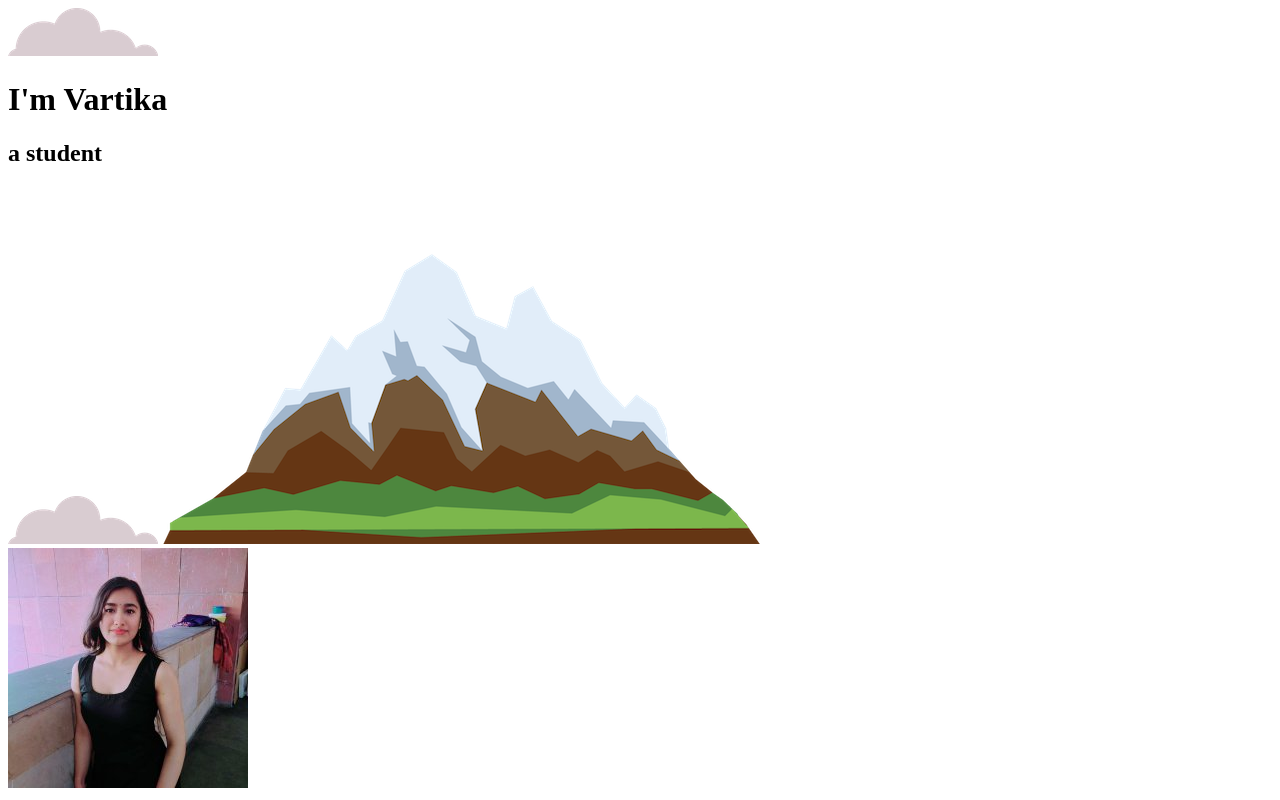
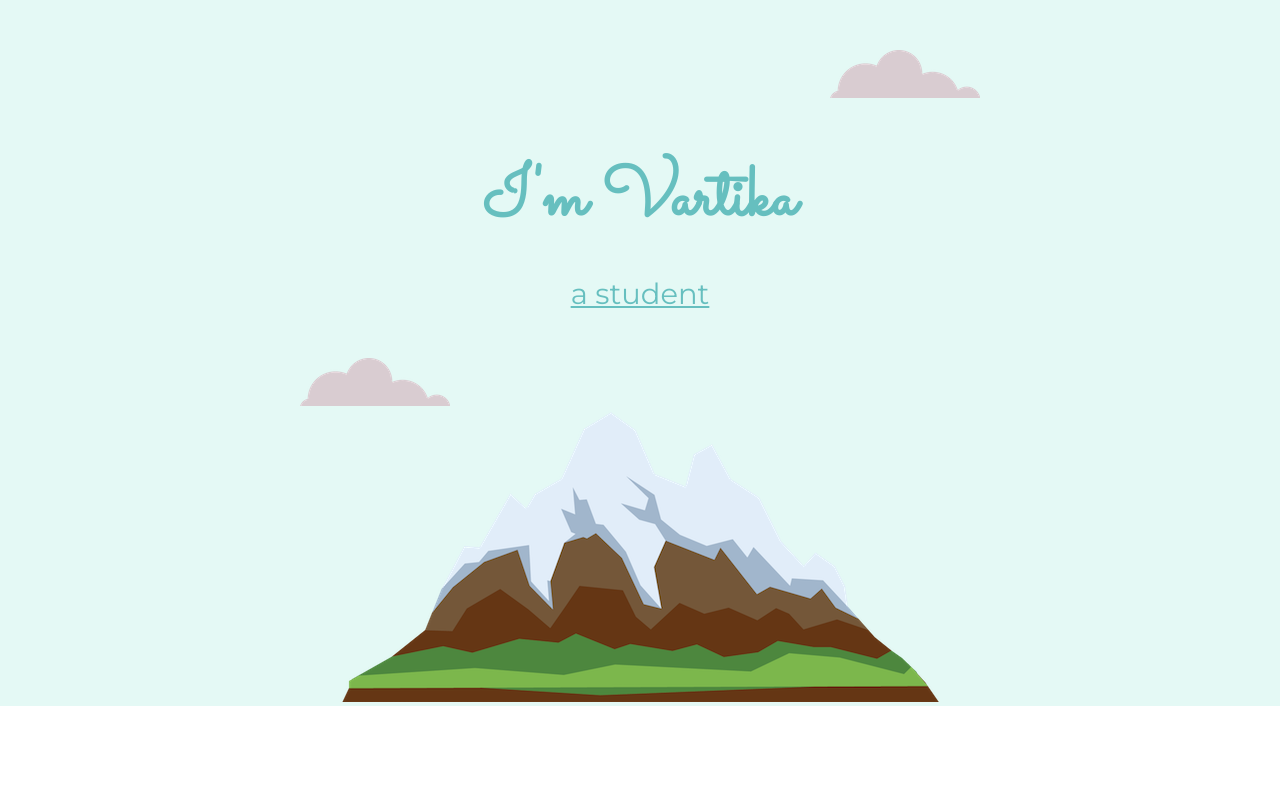
Before and after one commit to Learning-to-code12/Sample-CV, a plain HTML site: page index.html in a window 1280 px wide. Shown: the top 800 px of the page. Drawn offline with nearby package versions, Linux system fonts and the light colour scheme.

Commit message:
changing name of css file

```diff
--- a/index.html
+++ b/index.html
@@ -3,7 +3,7 @@
   <head>
     <meta charset="utf-8">
     <title>Vartika's website💕</title>
-    <link rel="stylesheet" href="css/styles2.css">
+    <link rel="stylesheet" href="css/style.css">
     <link rel="icon" href="favicon.ico">
     <link href="https://fonts.googleapis.com/css2?family=Merriweather:ital,wght@1,300&family=Montserrat&family=Sacramento&display=swap" rel="stylesheet">
     <link
```
